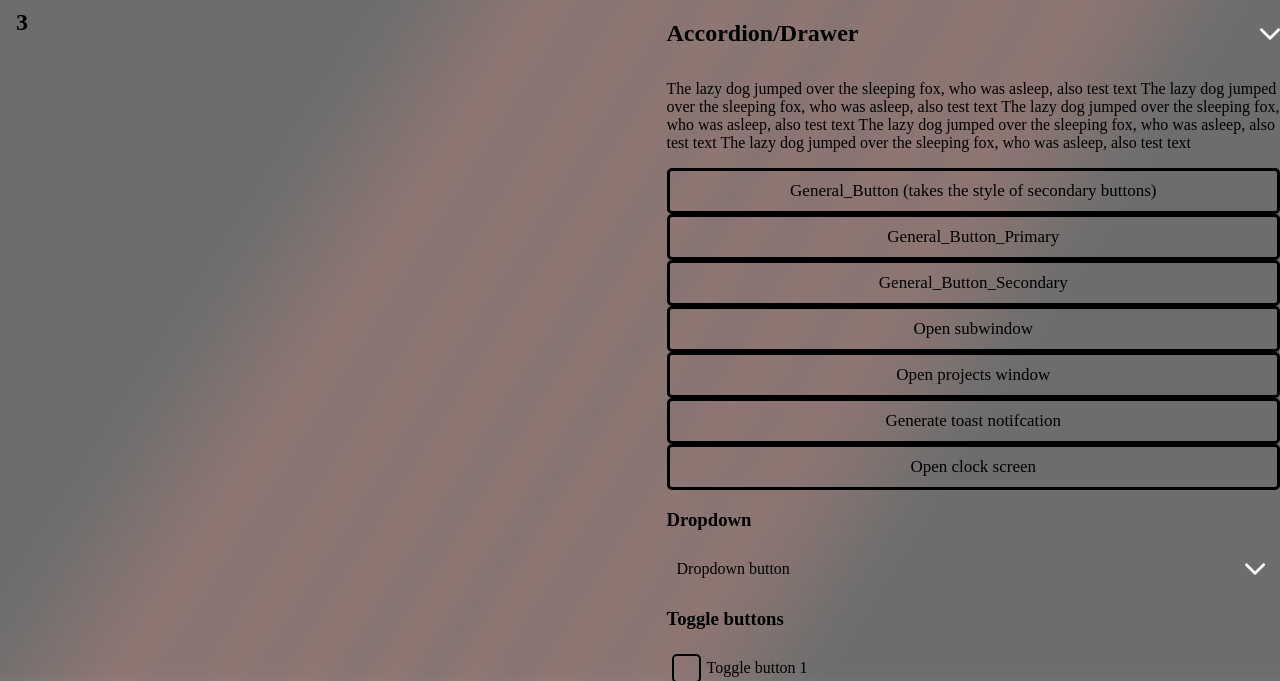
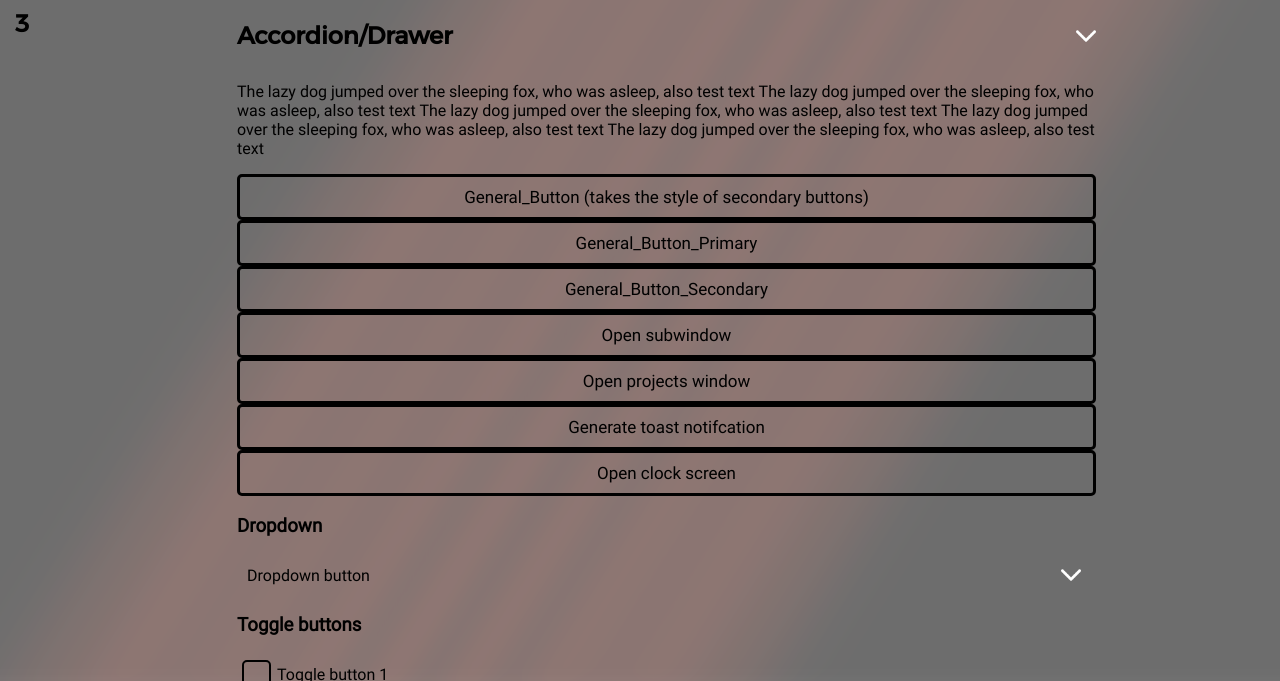
Before and after one commit to ElmerF5445/Unified-Website-Utilities, a plain HTML site: page Pages/App_Template.html in a window 1280 px wide. Shown: the part 119-800 px from the top of the page. Drawn offline with nearby package versions, Linux system fonts and the light colour scheme; files that its build step writes are made by us from their sources; a script that the page names is missing; files whose address does not match are found by name.

Commit message:
Updated App_Stylesheet_Reference.css structure

```diff
--- a/Scripts/Styles/App_Stylesheet_Reference.css
+++ b/Scripts/Styles/App_Stylesheet_Reference.css
@@ -31,6 +31,21 @@
 	--BG-Img-Wallpaper-Main-Opacity: 60%;
 	--Element-BackdropBlur: blur(10px);
 	--Debug-ElementOutline: none;
+	--Sidebar-Width-Expanded: 300px;
+	--Sidebar-Width-Collapsed: 40px;
+	--Element-Transition-Delay: 0.4s;
+	--Element-Animation-Duration: 0.5s;
+	--Element-BoxShadow: 0cm 0cm 0.28218705792108cm 0.03527338224013cm rgba( 0, 0, 0, 0.50);
+	--Element-BoxShadow-Hover: 0cm 0cm 0.28218705792108cm 0.03527338224013cm rgba( 0, 0, 0, 0.50);
+	--Element-ContentContainer-MarginnedWidth: 70%;
+	--Element-ContentContainer-Padding-Left: 15%;
+	--Element-ContentContainer-Padding-Right: 15%;
+	--Text-Font-Primary: Alexandria, "Trebuchet MS", "Arial";
+	--Text-Font-Secondary: Roboto, "Arial", "Helvetica";
+	--Text-Font-Numbers: Alexandria, "Arial", "Helvetica";
+	--Accent-Color: #654aff;
+	--Accent-Color-Hover: #5537ff;
+	--Accent-Color-Focus: #4625ff;
 }
 
 body[Theme = "Dark"]{
@@ -38,31 +53,15 @@ body[Theme = "Dark"]{
 	/* --BG-Img-Wallpaper-Main-Blur: 20px; */
 	/* --BG-Img-Wallpaper-Main-Opacity: 100%; */
 
-
-	--Sidebar-Width-Expanded: 300px;
-	--Sidebar-Width-Collapsed: 40px;
-
-	--Element-Transition-Delay: 0.4s;
-	--Element-Animation-Duration: 0.5s;
-	--Element-BoxShadow: 0cm 0cm 0.28218705792108cm 0.03527338224013cm rgba( 0, 0, 0, 0.50);
-	--Element-BoxShadow-Hover: 0cm 0cm 0.28218705792108cm 0.03527338224013cm rgba( 0, 0, 0, 0.50);
 	/* --Element-BoxShadow-Hover: 0cm 0cm 0.28218705792108cm 0.03527338224013cm  var(--Accent-Color-Hover);  */
 	--Element-Icon-Brightness: brightness(1);
 
-	--Element-ContentContainer-MarginnedWidth: 70%;
-	--Element-ContentContainer-Padding-Left: 15%;
-	--Element-ContentContainer-Padding-Right: 15%;
-
 	--BG-Color-Opacitated: rgba(28, 28, 28, 0.50);
 
-	--Text-Font-Primary: Alexandria, "Trebuchet MS", "Arial";
-	--Text-Font-Secondary: Roboto, "Arial", "Helvetica";
-	--Text-Font-Numbers: Alexandria, "Arial", "Helvetica";
+
 	--Text-Color: white;
 
-	--Accent-Color: #8974fb;
-	--Accent-Color-Hover: #9886ff;
-	--Accent-Color-Focus: #664bff;
+
 
 	--BG-Color-Scrollbar: transparent;
 	--BG-Color-Scrollbar-Thumb: var(--Accent-Color);
@@ -155,30 +154,18 @@ body[Theme = "Light"]{
 
 	/* --BG-Img-Wallpaper-Main-Darken: 100%; */
 	/* --BG-Img-Wallpaper-Main-Opacity: 60%; */
-	--Sidebar-Width-Expanded: 300px;
-	--Sidebar-Width-Collapsed: 40px;
 
-	--Element-Transition-Delay: 0.4s;
-	--Element-Animation-Duration: 0.5s;
-	--Element-BoxShadow: 0cm 0cm 0.28218705792108cm 0.03527338224013cm rgba( 0, 0, 0, 0.25);
-	--Element-BoxShadow-Hover: 0cm 0cm 0.28218705792108cm 0.03527338224013cm rgba( 0, 0, 0, 0.25);
 	/* --Element-BoxShadow-Hover: 0cm 0cm 0.28218705792108cm 0.03527338224013cm  var(--Accent-Color-Hover);  */
 	--Element-Icon-Brightness: brightness(0);
 	/* --Element-BackdropBlur: blur(10px); */
-	--Element-ContentContainer-MarginnedWidth: 70%;
-	--Element-ContentContainer-Padding-Left: 15%;
-	--Element-ContentContainer-Padding-Right: 15%;
+
 
 	--BG-Color-Opacitated: rgba(255, 255, 255, 0.5);
 
-	--Text-Font-Primary: Alexandria, "Trebuchet MS", "Arial";
-	--Text-Font-Secondary: Roboto, "Arial", "Helvetica";
-	--Text-Font-Numbers: Alexandria, "Arial", "Helvetica";
+
 	--Text-Color: #303030;
 
-	--Accent-Color: #654aff;
-	--Accent-Color-Hover: #5537ff;
-	--Accent-Color-Focus: #4625ff;
+
 
 	--BG-Color-Scrollbar: transparent;
 	--BG-Color-Scrollbar-Thumb: var(--Accent-Color);
```
